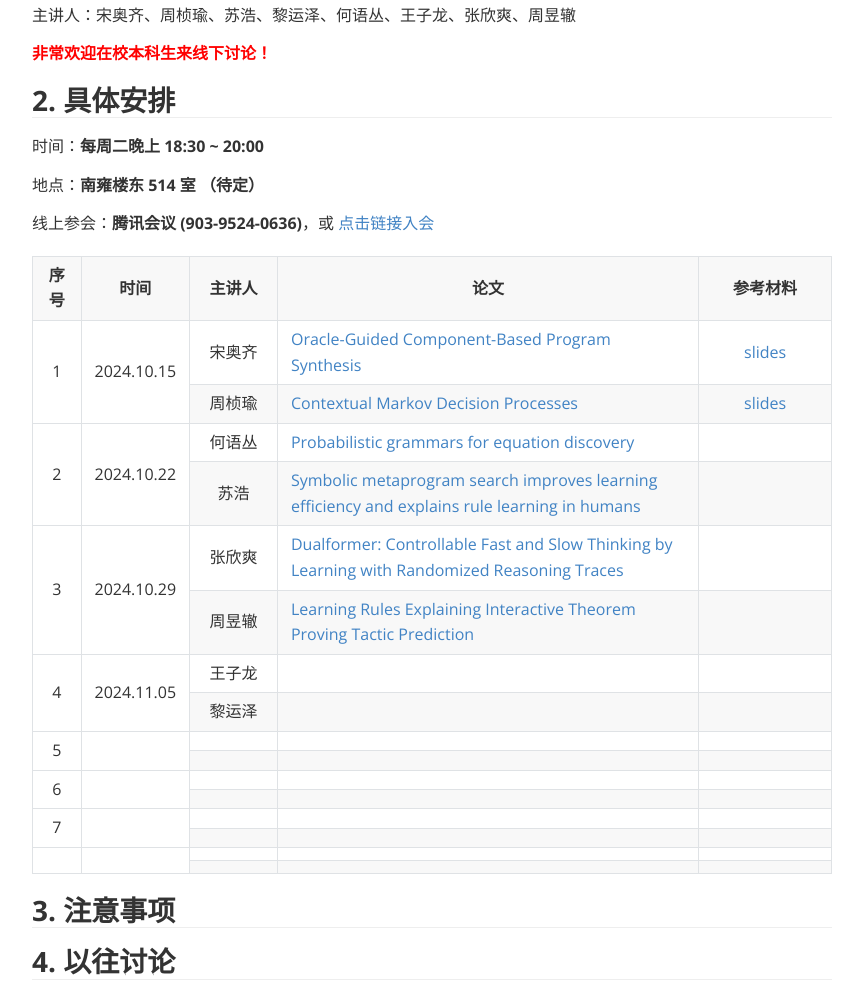
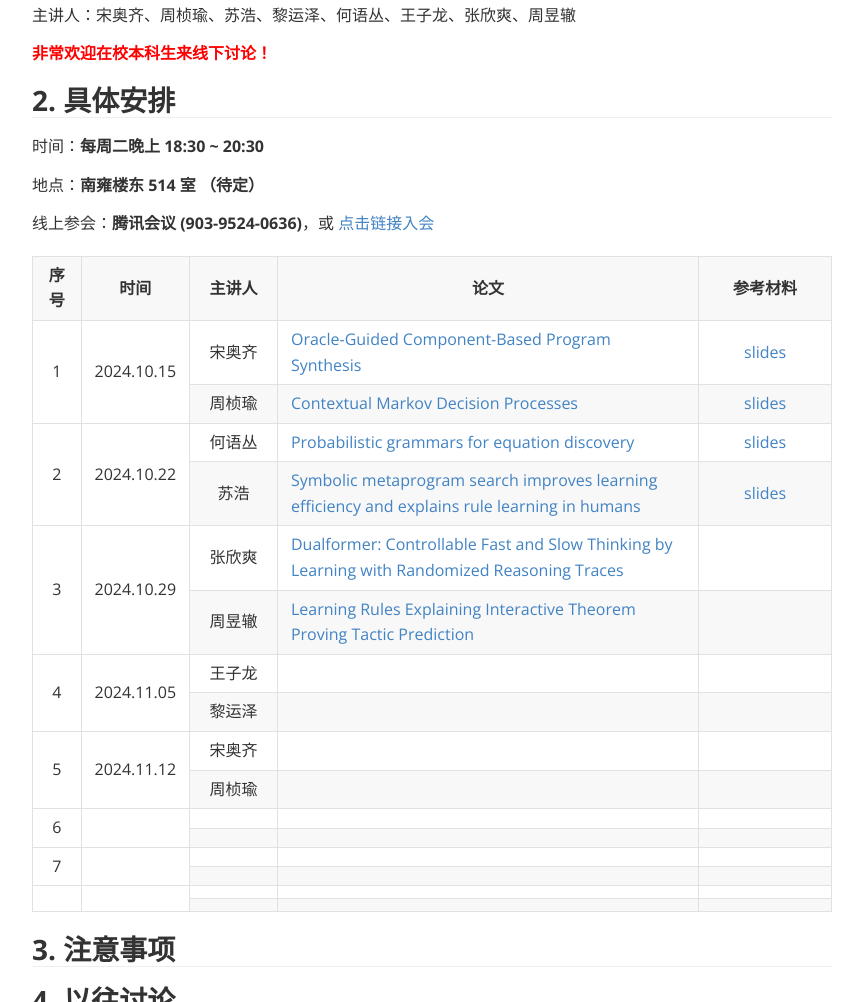
Before and after one commit to XinShuangZ/2024-Seminar, a plain HTML site: page index.html in a window 1280 px wide. Shown: the part 193-1195 px from the top of the page, without its empty margins (208-1071 px from the left). Drawn offline with nearby package versions, Linux system fonts and the light colour scheme.

Commit message:
update index

```diff
--- a/index.html
+++ b/index.html
@@ -1481,7 +1481,7 @@
 
             <h2 id='具体安排'><span>2. 具体安排</span></h2>
             <!--<p><span>日程：<b>每周二</b></span></p>-->
-            <p><span>时间：<b>每周二晚上 18:30 ~ 20:00</b></span></p>
+            <p><span>时间：<b>每周二晚上 18:30 ~ 20:30</b></span></p>
             <p><span>地点：<b>南雍楼东 514 室 （待定）</b></span></p>
             <p><span>线上参会：<strong>腾讯会议 (903-9524-0636)</strong>，或 <a
                         href='https://meeting.tencent.com/dm/kGZnm9rIN8s3'>点击链接入会</a></span></p>
@@ -1526,7 +1526,9 @@
                             <td style="width: 500px; text-align: left;"><span><a
                                         href=https://www.sciencedirect.com/science/article/pii/S0950705121003403>
                                         Probabilistic grammars for equation discovery</a> </span></td>
-                            <td style="width: 150px;"><span> </span></td>
+                            <td style="width: 150px;"><span><a
+                                        href=https://github.com/XinShuangZ/2024-Seminar/blob/main/2024_Fall_slides/20241022.pptx>slides</a>
+                                </span></td>
                         </tr>
                         <tr>
                             <td><span> 苏浩 </span></td>
@@ -1534,7 +1536,9 @@
                                         href=https://www.nature.com/articles/s41467-024-50966-x>
                                         Symbolic metaprogram search improves learning efficiency and explains rule
                                         learning in humans</a></span></td>
-                            <td style="width: 150px;"><span> </span></td>
+                            <td style="width: 150px;"><span><a
+                                        href=https://github.com/XinShuangZ/2024-Seminar/blob/main/2024_Fall_slides/Symbolic%20metaprogram%20search.pdf>slides</a>
+                                </span></td>
                         </tr>
                         <tr>
                             <td rowspan="2"><span>3</span></td>
@@ -1568,13 +1572,13 @@
                         </tr>
                         <tr>
                             <td rowspan="2"><span>5</span></td>
-                            <td rowspan="2"><span> </span></td>
-                            <td><span> </span></td>
+                            <td rowspan="2"><span>2024.11.12 </span></td>
+                            <td><span> 宋奥齐</span></td>
                             <td style="width: 400px;"><span> </span></td>
                             <td style="width: 150px;"><span> </span></td>
                         </tr>
                         <tr>
-                            <td><span> </span></td>
+                            <td><span> 周桢瑜</span></td>
                             <td style="width: 150px;"><span> </span></td>
                             <td style="width: 150px;"><span> </span></td>
                         </tr>
```
